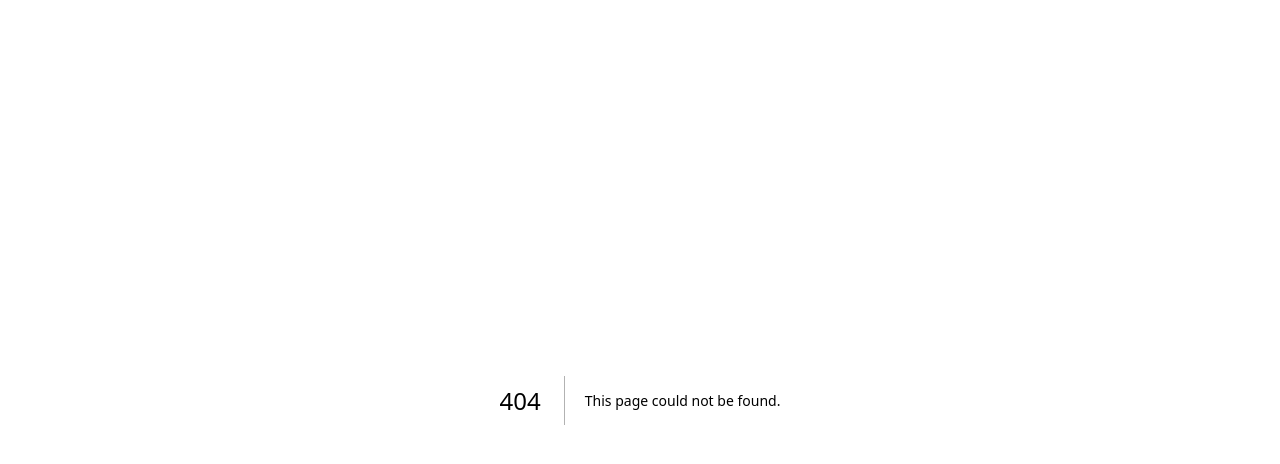
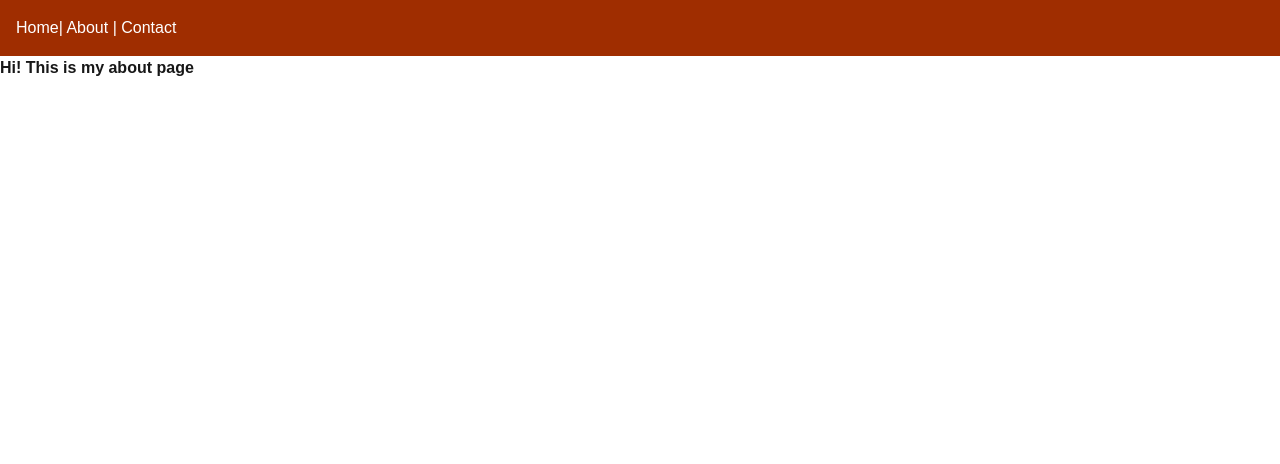
Before and after one commit to symadev/next_app, a Next.js app: page /about in a window 1280 px wide. Before the commit this address had no page. Shown: the top 464 px of the page. Built offline with nearby package versions, Linux system fonts and the light colour scheme.

Commit message:
added about file

```diff
--- /dev/null
+++ b/app/about/page.js
@@ -0,0 +1,7 @@
+import React from 'react'
+
+export default function page() {
+  return (
+    <div className='font-bold'>Hi! This is my about page </div>
+  )
+}
--- a/app/layout.js
+++ b/app/layout.js
@@ -17,11 +17,17 @@ export const metadata = {
 };
 
 export default function RootLayout({ children }) {
+  // whatever you go any page , the pages will be wrapped/ fired in this layout first
+  //and the in this layout it pass the pages content as children form here
+  // you can also use this layout to add global styles or components
   return (
     <html lang="en">
       <body
         className={`${geistSans.variable} ${geistMono.variable} antialiased`}
       >
+        <nav className="p-4 bg-orange-800 text-white font-medium">
+          Home| About | Contact
+        </nav>
         {children}
       </body>
     </html>
```
